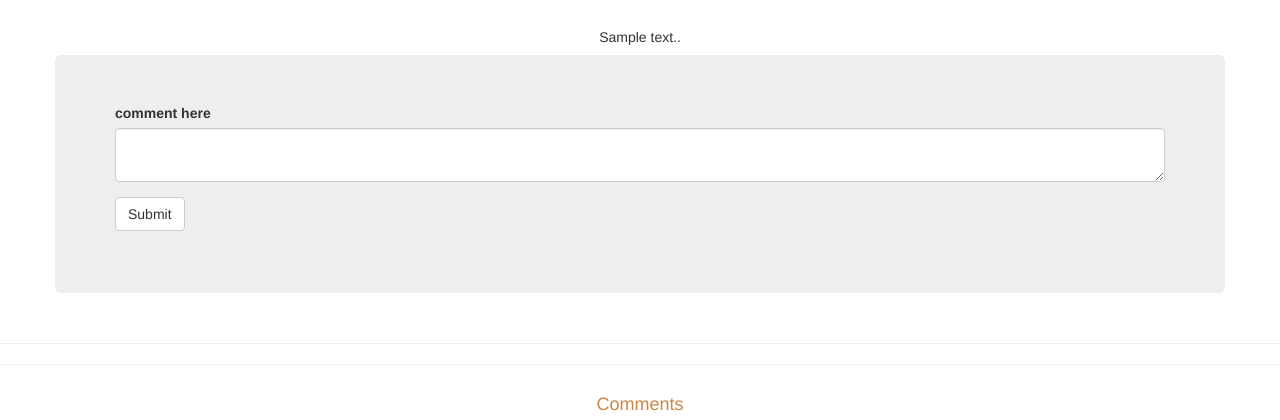
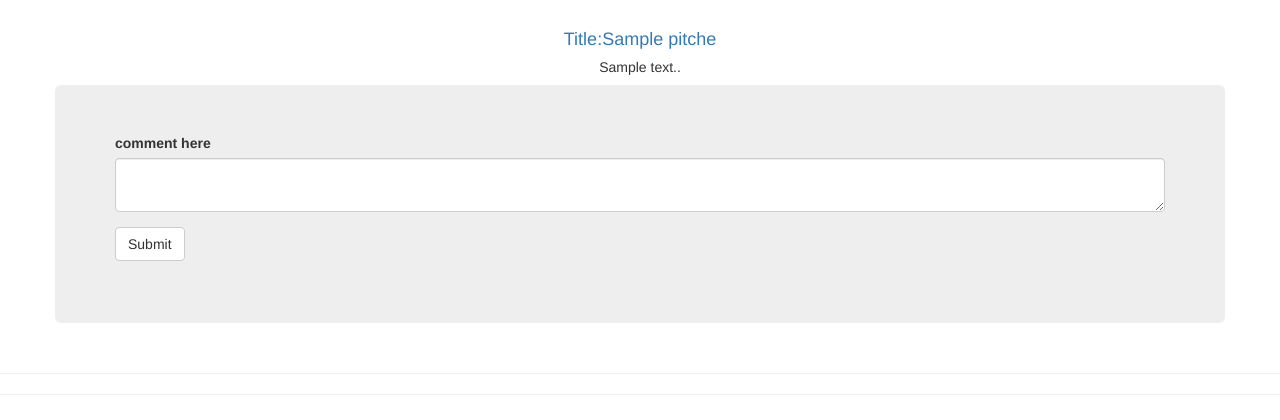
Before and after one commit to niEmerance/PythonWeek3IP, a Flask app: page /comment/new/1 in a window 1280 px wide. Shown: the part 52-472 px from the top of the page. Run offline with Flask 2, Linux system fonts and the light colour scheme; a user stored in the database is signed in; tables that the repository leaves empty hold one stand-in row (values such as "Sample post"); some libraries are stand-ins or nearby versions.

Commit message:
content addition

```diff
--- a/app/templates/comment.html
+++ b/app/templates/comment.html
@@ -20,7 +20,7 @@
 <div class="row">
                 <div class="card">
                                 <div class="card-body text-center">
-
+                                <h4><a> Title:{{pitch.title}}</a></h4>
                                   <h5 class="card-text text-center">{{pitch.description}}.</h5>
                                 </div>
                 </div>
```
